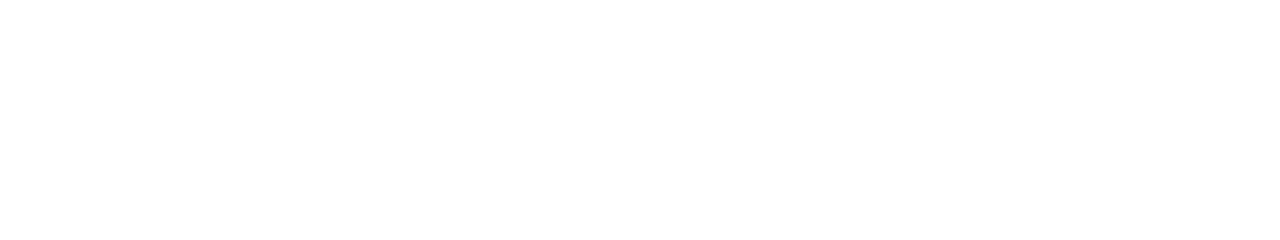
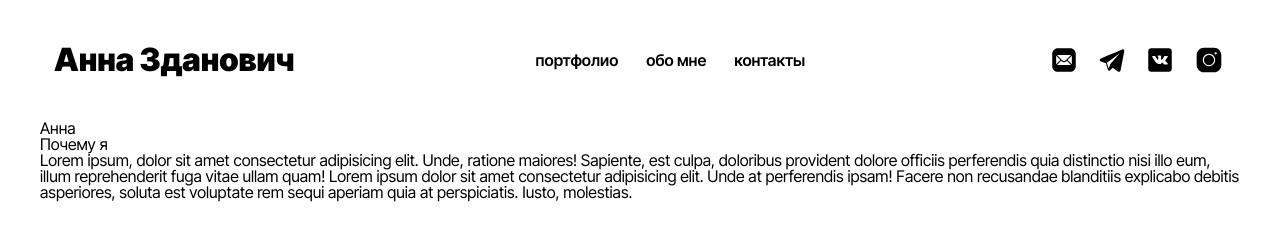
Before and after one commit to Zdanovich1/yaka-portfolio-website, a plain HTML site: page index.html in a window 1280 px wide. Drawn offline with Linux system fonts and the light colour scheme.

Commit message:
feat: add header

```diff
--- a/index.html
+++ b/index.html
@@ -5,11 +5,77 @@
    <meta charset="UTF-8">
    <meta http-equiv="X-UA-Compatible" content="IE=edge">
    <meta name="viewport" content="width=device-width, initial-scale=1.0">
+   <link rel="preconnect" href="https://fonts.googleapis.com">
+   <link rel="preconnect" href="https://fonts.gstatic.com" crossorigin>
+   <link
+      href="https://fonts.googleapis.com/css2?family=Inter+Tight:wght@100;200;300;400;500;600;700;800;900&display=swap"
+      rel="stylesheet">
+   <link rel="stylesheet" href="style.css">
    <title>Портфолио</title>
 </head>
 
 <body>
+   <div class="wrapper">
+      <header class="header">
+         <div class="header__container">
+            <div class="header__logo">
+               <h1>Анна Зданович</h1>
+            </div>
+            <nav class="header__nav nav ">
+               <ul class="nav__list">
+                  <li class="nav__item"><a href="#" class="nav__link">Портфолио</a></li>
+                  <li class="nav__item"><a href="#" class="nav__link">Обо мне</a></li>
+                  <li class="nav__item"><a href="#" class="nav__link">Контакты</a></li>
+               </ul>
+            </nav>
+            <div class="header__socials socials">
+               <div class="socials__el">
+                  <a href="#" class="socials__link"><img src="assets/svg/socials_mail.svg" alt="socials_mail"></a>
+               </div>
+               <div class="socials__el">
+                  <a href="https://t.me/annazdanovic" class="socials__link" target="_blank"><img
+                        src="assets/svg/socials_telegram.svg" alt="socials_telegram"></a>
+               </div>
+               <div class="socials__el">
+                  <a href="https://vk.com/yaka_zdanovich" class="socials__link" target="_blank"><img
+                        src="assets/svg/socials_vk.svg" alt="socials_vk"></a>
+               </div>
+               <div class="socials__el">
+                  <a href="https://www.instagram.com/yaka_zdanovich/" class="socials__link" target="_blank"><img
+                        src="assets/svg/socials_instagram.svg" alt="socials_instagram"></a>
+               </div>
+            </div>
+         </div>
+      </header>
 
+      <main class="main">
+         <div class="main__container">
+            <div class="main__image image">
+               <div class="image__name">Анна</div>
+               <div class="image__img"></div>
+            </div>
+            <div class="main__content">
+               <div class="main__abaut-me">
+                  <h2>Почему я</h2>
+                  <p>
+                     Lorem ipsum, dolor sit amet consectetur adipisicing elit. Unde, ratione maiores! Sapiente, est
+                     culpa,
+                     doloribus provident dolore officiis perferendis quia distinctio nisi illo eum, illum reprehenderit
+                     fuga vitae ullam quam! Lorem ipsum dolor sit amet consectetur adipisicing elit. Unde at perferendis
+                     ipsam! Facere non recusandae blanditiis explicabo debitis asperiores, soluta est voluptate rem
+                     sequi
+                     aperiam quia at perspiciatis. Iusto, molestias.
+                  </p>
+               </div>
+               <div class="main__portfolio"></div>
+            </div>
+         </div>
+      </main>
+      <footer class="footer">
+
+      </footer>
+   </div>
+   <script src="index.js"></script>
 </body>
 
 </html>
--- a/index.js
+++ b/index.js
@@ -0,0 +1 @@
+console.log('Приветики-мурметики')
--- /dev/null
+++ b/style.css
@@ -0,0 +1,173 @@
+/*!Обнуление*/
+* {
+   padding: 0;
+   margin: 0;
+   border: 0;
+}
+
+*,
+*:before,
+*:after {
+   -moz-box-sizing: border-box;
+   -webkit-box-sizing: border-box;
+   box-sizing: border-box;
+}
+
+:focus,
+:active {
+   outline: none;
+}
+
+a:focus,
+a:active {
+   outline: none;
+}
+
+nav,
+footer,
+header,
+aside {
+   display: block;
+}
+
+html,
+body {
+   height: 100%;
+   width: 100%;
+   font-size: 100%;
+   line-height: 1;
+   font-size: 14px;
+   -ms-text-size-adjust: 100%;
+   -moz-text-size-adjust: 100%;
+   -webkit-text-size-adjust: 100%;
+}
+
+input,
+button,
+textarea {
+   font-family: inherit;
+}
+
+input::-ms-clear {
+   display: none;
+}
+
+button {
+   cursor: pointer;
+}
+
+button::-moz-focus-inner {
+   padding: 0;
+   border: 0;
+}
+
+a,
+a:visited {
+   text-decoration: none;
+}
+
+a:hover {
+   text-decoration: none;
+}
+
+ul li {
+   list-style: none;
+}
+
+img {
+   vertical-align: top;
+}
+
+h1,
+h2,
+h3,
+h4,
+h5,
+h6 {
+   font-size: inherit;
+   font-weight: 400;
+}
+
+/*!------------Конец обнуления-------------*/
+
+[class*="__container"] {
+   max-width: 1200px;
+   margin: 0 auto;
+}
+
+.wrapper {
+   font-family: Inter Tight, sans-serif;
+}
+
+body {
+   font-size: 16px;
+}
+
+/**header*/
+
+.header__container {
+   height: 120px;
+   padding: 1rem;
+   /* border: 1px solid black;*/
+   justify-content: space-between;
+}
+
+.header__container,
+.nav__list,
+.header__socials {
+   display: flex;
+   align-items: center;
+}
+
+.header__logo {
+   pointer-events: none;
+}
+
+.header__logo h1 {
+   font-size: 2em;
+   font-weight: 900;
+}
+
+.nav__list {
+   gap: 2rem;
+}
+
+.header__socials {
+   gap: 1rem;
+}
+
+.nav__link {
+   font-size: 1em;
+   font-weight: 600;
+   color: #000;
+   text-transform: lowercase;
+   position: relative;
+}
+
+.nav__link::after {
+   content: "";
+   position: absolute;
+   left: 0;
+   bottom: -30%;
+   width: 0%;
+   height: 2px;
+   background-color: rgb(0, 0, 0);
+   transition: ease-in-out .4s;
+}
+
+.nav__link:hover:after {
+   width: 100%;
+}
+
+.socials__link img {
+   width: 2rem;
+}
+
+.socials__el {
+   padding: 0.2em;
+   transition: 0.4s;
+}
+
+.socials__el:hover {
+   transform: translateY(-0.3rem);
+}
```
Also changed, not shown: assets/photo.png (added), assets/svg/socials_instagram.svg (added), assets/svg/socials_mail.svg (added), assets/svg/socials_telegram.svg (added), assets/svg/socials_vk.svg (added).
